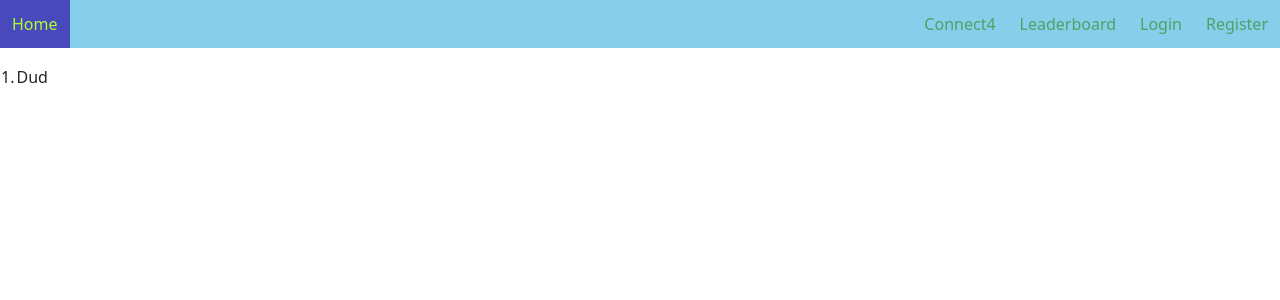
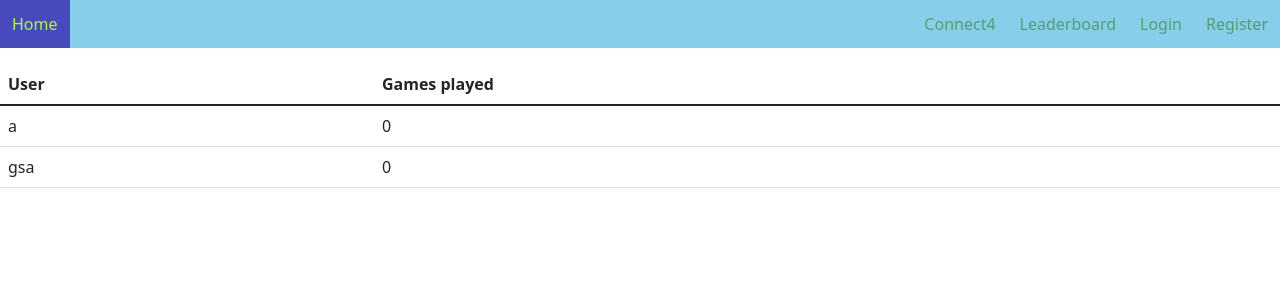
Before and after one commit to SauliusKul/FinalProjectCS50, a Flask app: page /leaderboard in a window 1280 px wide. Shown: the top 300 px of the page. Run offline with Flask 2, Linux system fonts and the light colour scheme; data comes from the database, SQL or seed files in the repository; both versions use the stored data as it was after the commit.

Commit message:
fixed user registration database logic, added ajax request to increment games played (currently implemented but cannot be utilised until login logic has been created)

```diff
--- a/app.py
+++ b/app.py
@@ -1,5 +1,6 @@
 import sqlite3
-from flask import Flask, render_template, url_for, request, flash
+import json
+from flask import Flask, render_template, url_for, request, flash, redirect
 from flask_session import Session
 from werkzeug.security import generate_password_hash, check_password_hash
 
@@ -60,18 +61,26 @@ def register():
         db.commit()
         cursor.close()
 
-        # connection = sqlite3.connect("aquarium.db")
-        # cursor = connection.cursor()
-        # cursor.execute("CREATE TABLE fish (name TEXT, species TEXT, tank_number INTEGER)")
-        # cursor.execute("INSERT INTO fish VALUES ('Sammy', 'shark', 1)")
-        # cursor.execute("SELECT * FROM fish")
-        # print(cursor.fetchall())
-
-
         flash("Registered sucessfully!", "info")
 
     return render_template("register.html")
 
 @app.route("/leaderboard")
 def leaderboard():
-    return render_template("leaderboard.html")
+    db = sqlite3.connect("user_info.db")
+    cursor = db.cursor()
+
+    cursor.execute("SELECT name, rank FROM users ORDER BY rank DESC;")
+
+    users = cursor.fetchall()
+    print(users)
+
+    return render_template("leaderboard.html", users=users)
+
+@app.route("/gameOver", methods=["GET", "POST"])
+def gameOver():
+    if request.method == "POST":
+        # If user logged in add to DB games played++
+        print(request.form.get("increment"))
+
+    return "0"
--- a/static/script.js
+++ b/static/script.js
@@ -174,6 +174,7 @@ $(document).ready(function() {
             $(".xWin").addClass("show");
             $(".winning-message").append("Draw!");
             $(".winning-message").css("color", "pink");
+            sendIncrementAjax();
         }
 
         try
@@ -300,6 +301,8 @@ $(document).ready(function() {
         $(".xWin").addClass("show");
         $(".winning-message").append("Red wins!");
         $(".winning-message").css("color", "red");
+
+        sendIncrementAjax();
     }
 
     function blueWins()
@@ -307,6 +310,17 @@ $(document).ready(function() {
         $(".xWin").addClass("show");
         $(".winning-message").append("Blue wins!");
         $(".winning-message").css("color", "blue");
+
+        sendIncrementAjax();
+    }
+
+    function sendIncrementAjax()
+    {
+        $.ajax({
+            url: "/gameOver",
+            type: "POST",
+            data: {"increment":1}
+        });
     }
 })
 
--- a/templates/leaderboard.html
+++ b/templates/leaderboard.html
@@ -5,12 +5,26 @@ Leaderboard
 {% endblock %}
 
 {% block main %}
-<table>
-    <td>
-        1.
-    </td>
-    <td>
-        Dud
-    </td>
+<table class="table">
+    <thead>
+        <th>
+            User
+        </th>
+        <th>
+            Games played
+        </th>
+    </thead>
+    <tbody>
+        {% for user in users %}
+        <tr>
+            <td>
+                {{ user[0] }}
+            </td>
+            <td>
+                {{ user[1] }}
+            </td>
+        </tr>
+        {% endfor %}
+    </tbody>
 </table>
 {% endblock %}
```
Also changed, not shown: user_info.db.
